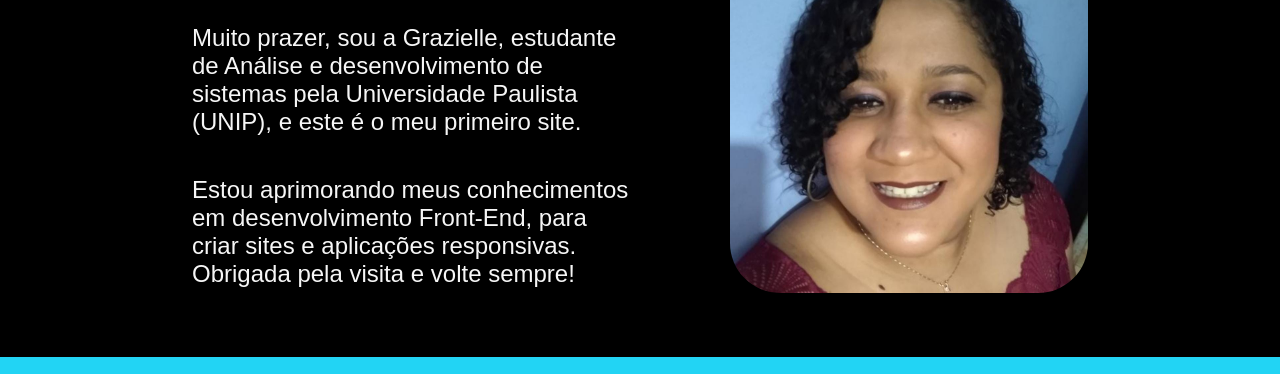
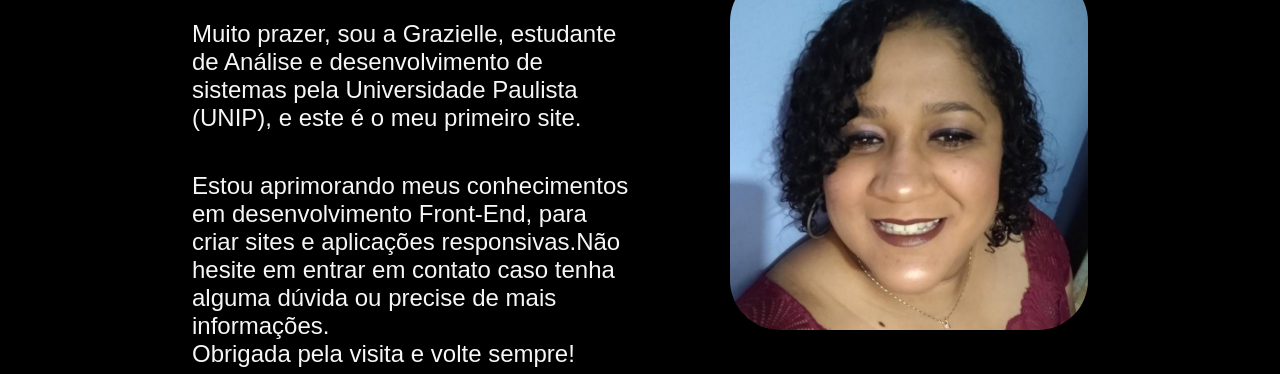
Before and after one commit to Grazielle-Santos-Dias/meu-primeiro-site, a plain HTML site: page about.html in a window 1280 px wide. Shown: the part 183-557 px from the top of the page. Drawn offline with nearby package versions, Linux system fonts and the light colour scheme.

Commit message:
Alterei o sobre mim

```diff
--- a/about.html
+++ b/about.html
@@ -18,7 +18,7 @@
         <section class="apresentacao__conteudo">
             <h1 class="apresentacao__conteudo__titulo">Sobre mim</h1>
             <p class="apresentacao__conteudo__paragrafo">Muito prazer, sou a Grazielle, estudante de Análise e desenvolvimento de sistemas pela Universidade Paulista (UNIP), e este é o meu primeiro site.</p>
-            <p class="apresentacao__conteudo__paragrafo">Estou aprimorando meus conhecimentos em desenvolvimento Front-End, para criar sites e aplicações responsivas.<br>
+            <p class="apresentacao__conteudo__paragrafo">Estou aprimorando meus conhecimentos em desenvolvimento Front-End, para criar sites e aplicações responsivas.Não hesite em entrar em contato caso tenha alguma dúvida ou precise de mais informações.<br>
                 Obrigada pela visita e volte sempre!
             </br>
             </p>
```
